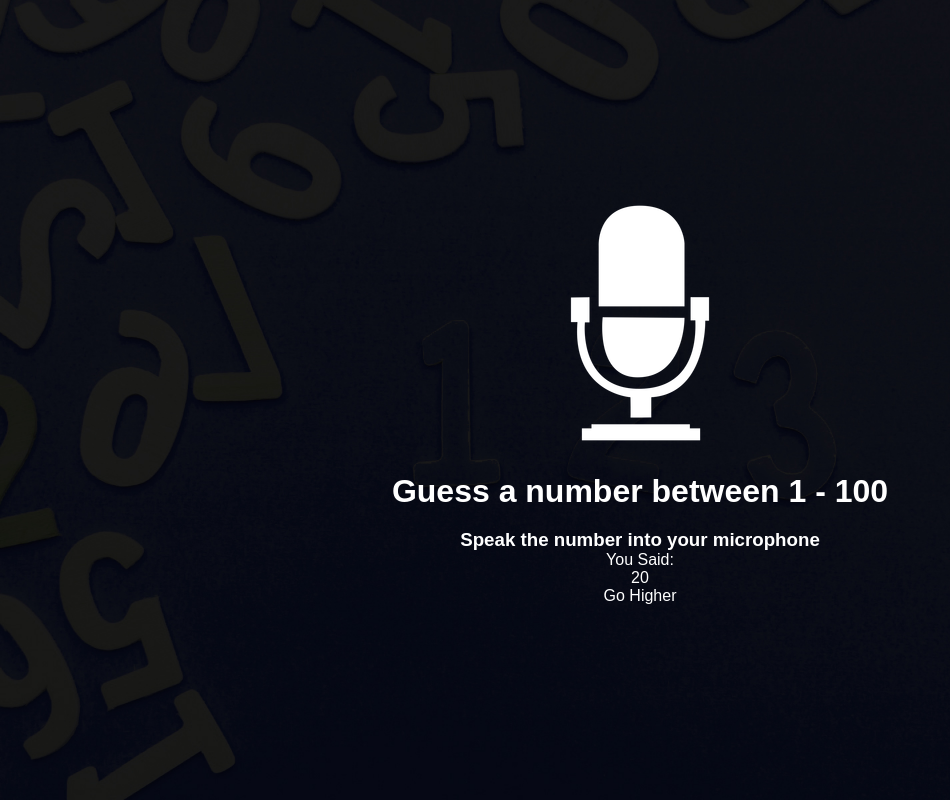
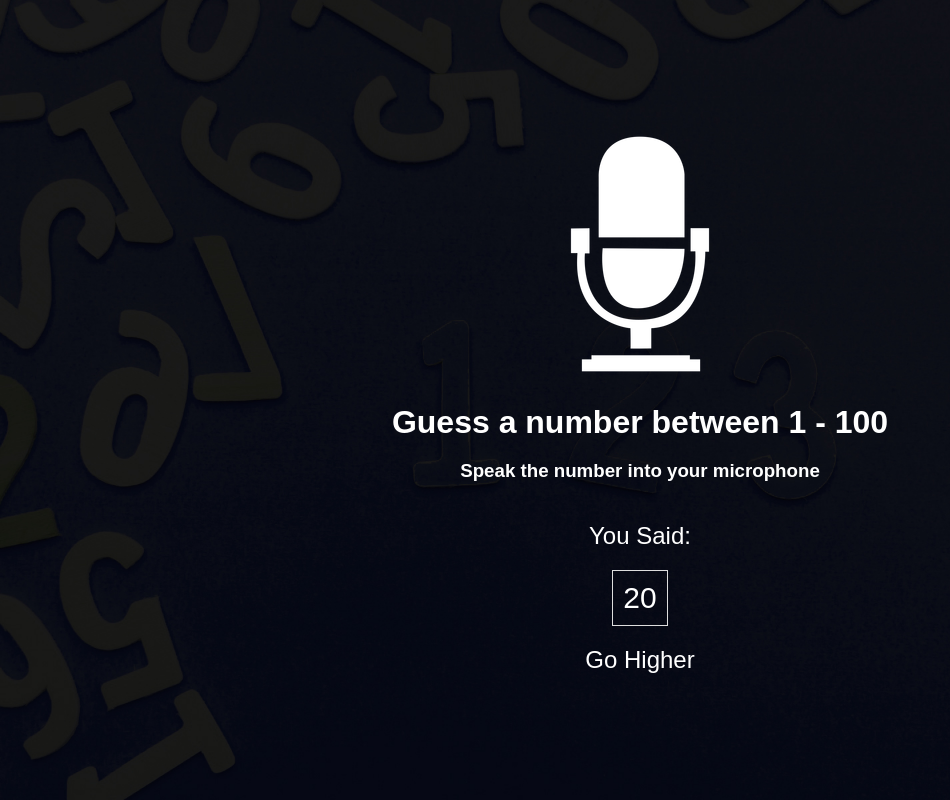
Before and after one commit to tod619/speech_recog, a plain HTML site: page index.html in a window 1280 px wide. Shown: the whole page, without its empty margins (0-950 px from the left). Drawn offline with Linux system fonts and the light colour scheme.

Commit message:
add style ot msg + box idvs in style.css file

```diff
--- a/style.css
+++ b/style.css
@@ -33,3 +33,16 @@ p {
   cursor: pointer;
   margin-top: 10px;
 }
+
+.msg {
+  font-size: 1.5em;
+  margin-top: 40px;
+}
+
+.box {
+  border: 1px solid #dedede;
+  display: inline-block;
+  font-size: 30px;
+  margin: 20px;
+  padding: 10px;
+}
```
